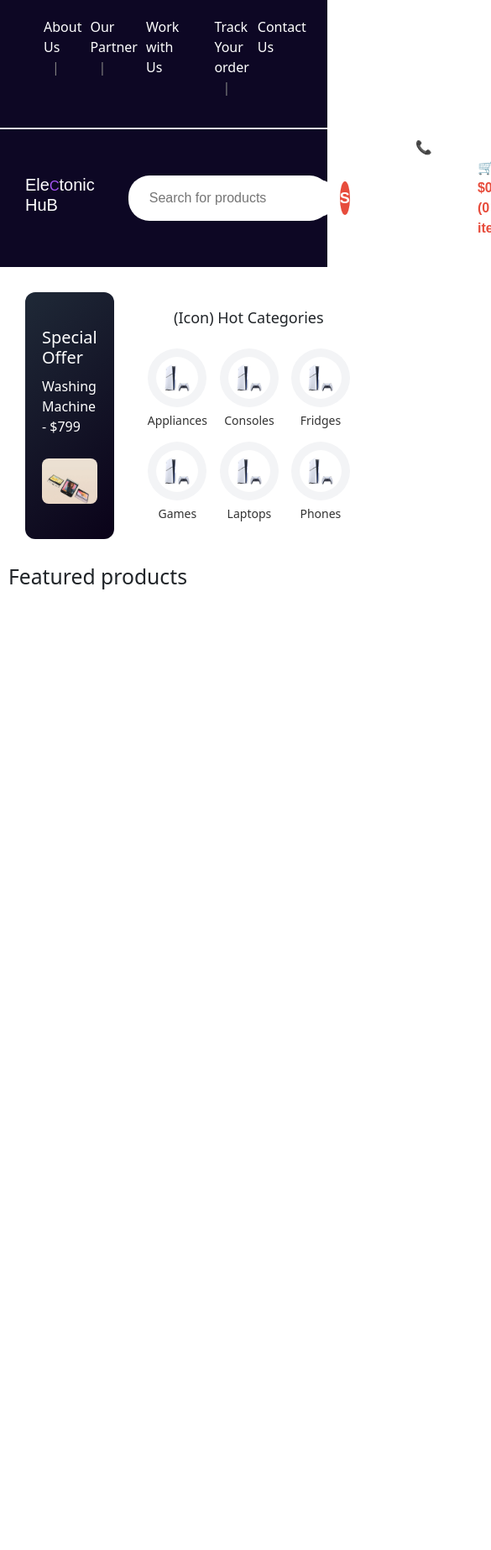
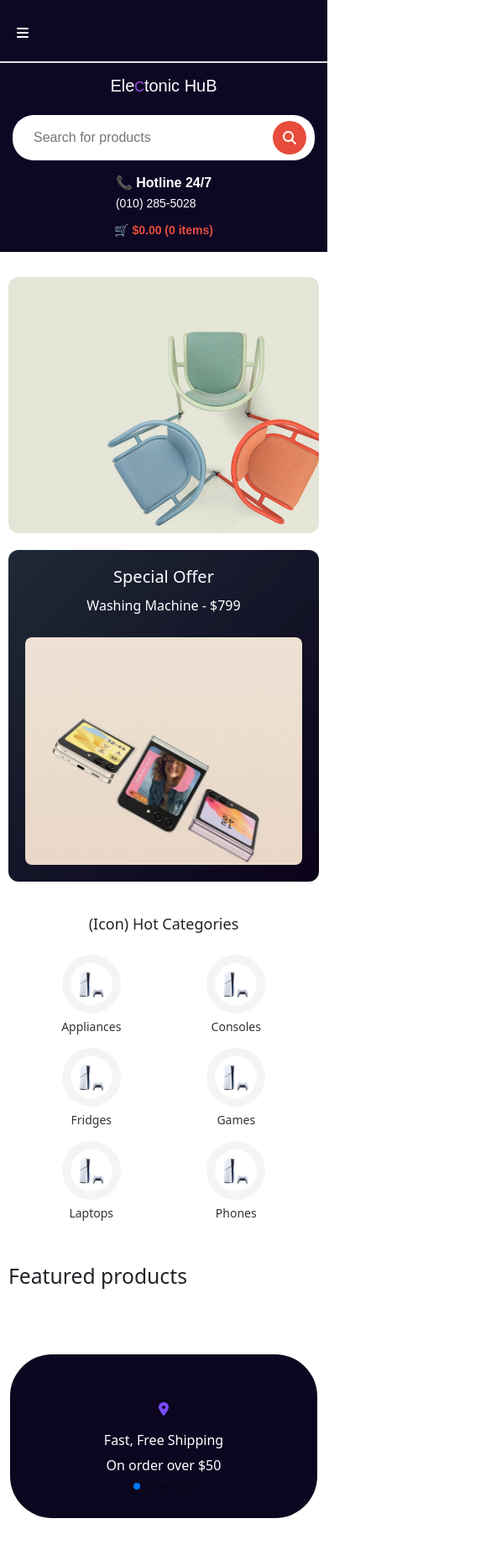
Before and after one commit to mahamoud-Elgohary/ElectronicHub, a plain HTML site: page LandingPage/LandingPage.html in a window 390 px wide. Shown: the top 1846 px of the page at 84% size, 585 px wide, since content can reach past the window. Before the commit the page ends 844 px from the top, so only its background shows below. Drawn offline with nearby package versions, Linux system fonts and the light colour scheme; no server answers.

Commit message:
Full Responsive and add Product in Landing page add new section for delivery instractions

```diff
--- a/LandingPage/LandingPage.css
+++ b/LandingPage/LandingPage.css
@@ -45,6 +45,7 @@ nav hr {
   border-top: 2px solid gray;
   margin: 0;
 }
+
 /* End Of Nav Bar  */
 
 
@@ -53,22 +54,26 @@ nav hr {
   display: flex;
   justify-content: space-between;
   align-items: center;
-    background:#0d0724;
+  background: #0d0724;
   padding: 10px 30px;
   color: white;
   font-family: Arial, sans-serif;
 }
+
 .logo h4 {
   font-size: 20px;
   color: white;
 }
+
 .logo span {
   color: #a855f7;
 }
+
 .search-bar {
   flex: 1;
   margin: 0 40px;
 }
+
 .search-bar form {
   display: flex;
   align-items: center;
@@ -77,6 +82,7 @@ nav hr {
   padding: 5px 10px;
   width: 80%;
 }
+
 .search-bar input {
   flex: 1;
   border: none;
@@ -84,6 +90,7 @@ nav hr {
   padding: 10px 15px;
   border-radius: 20px;
 }
+
 .search-bar button {
   background: #e74c3c;
   color: white;
@@ -96,14 +103,17 @@ nav hr {
   font-size: 18px;
   font-weight: bold;
 }
+
 .right-mid-nav {
   display: flex;
   gap: 20px;
   align-items: center;
 }
+
 .hotline span {
   font-weight: bold;
 }
+
 .cart {
   font-weight: bold;
   color: #e74c3c;
@@ -203,12 +213,13 @@ nav hr {
   gap: 25px;
   margin: 30px;
 }
+
 .ShowProduct-card {
   background: #fff;
   border-radius: 12px;
   padding: 20px;
   text-align: center;
-  box-shadow: 0 6px 12px rgba(0,0,0,0.15);
+  box-shadow: 0 6px 12px rgba(0, 0, 0, 0.15);
   transition: transform 0.2s ease-in-out;
   cursor: pointer;
   height: 350px;
@@ -248,10 +259,164 @@ nav hr {
   font-size: 16px;
 }
 
-.Product-landing-page{
+.Product-landing-page {
   margin: 20px auto;
   max-width: 1200px;
 }
-.Product-landing-page h2{
+
+.Product-landing-page h2 {
   padding-left: 10px;
 }
+
+
+.features-section {
+  background: #0d0620;
+  color: #fff;
+  border-radius: 50px;
+  padding: 20px;
+}
+
+.feature-item {
+  text-align: center;
+  padding: 15px;
+}
+
+.feature-icon {
+  font-size: 2rem;
+  color: #7a4bff;
+  margin-bottom: 10px;
+}
+
+.top-nav {
+  display: flex;
+  justify-content: space-between;
+  align-items: center;
+  padding: 15px 20px;
+  background-color: #0d0724;
+  color: white;
+}
+
+.top-nav .nav-links {
+  display: flex;
+  gap: 30px;
+}
+
+.top-nav ul {
+  display: flex;
+  list-style: none;
+  gap: 15px;
+}
+
+.top-nav a {
+  color: white;
+  text-decoration: none;
+}
+
+.menu-toggle {
+  display: none;
+  font-size: 22px;
+  cursor: pointer;
+  color: white;
+}
+
+/* ======================================= */
+/* Tablet (≤ 992px) */
+@media (max-width: 992px) {
+  .colection-content {
+    grid-template-columns: 1fr;
+  }
+
+  .right-colection {
+    grid-template-columns: 1fr;
+  }
+
+  .search-bar {
+    margin: 0 20px;
+  }
+
+  .search-bar form {
+    width: 100%;
+  }
+
+  .mid-navbar {
+    flex-wrap: wrap;
+    justify-content: center;
+    gap: 20px;
+  }
+
+  .right-mid-nav {
+    flex-direction: column;
+    gap: 10px;
+  }
+}
+
+/* ======================================= */
+/* Burger Menu (≤ 768px) */
+@media (max-width: 768px) {
+  @media (max-width: 768px) {
+    .menu-toggle {
+      display: block;
+      transition: 0.5s;
+    }
+
+    .top-nav {
+      flex-wrap: wrap;
+      justify-content: space-between;
+      position: relative;
+    }
+
+    .left-side,
+    .right-side {
+      overflow: hidden;
+      max-height: 0;
+      transition: max-height 0.4s ease;
+      display: flex;
+      flex-direction: column;
+      align-items: center;
+    }
+
+    .left-side ul,
+    .right-side ul {
+      flex-direction: column;
+      gap: 10px;
+    }
+
+    .left-side.active,
+    .right-side.active {
+      max-height: 300px;
+    }
+
+    .mid-navbar {
+      flex-direction: column;
+      gap: 15px;
+      padding: 15px;
+    }
+
+    .search-bar {
+      width: 100%;
+      margin: 0;
+    }
+
+    .search-bar form {
+      width: 100%;
+    }
+  }
+}
+
+/* ======================================= */
+/* Small Mobile (≤ 576px) */
+@media (max-width: 576px) {
+  .hot-categories {
+    grid-template-columns: repeat(2, 1fr);
+    /* 2 items per row */
+  }
+
+  .hot-categories h3 {
+    grid-column: span 2;
+    text-align: center;
+  }
+
+  .cart {
+    font-size: 14px;
+  }
+}
--- a/LandingPage/LandingPage.html
+++ b/LandingPage/LandingPage.html
@@ -8,37 +8,53 @@
     <link rel="stylesheet" href="LandingPage.css">
     <link href="https://cdn.jsdelivr.net/npm/bootstrap@5.3.8/dist/css/bootstrap.min.css" rel="stylesheet"
         integrity="sha384-sRIl4kxILFvY47J16cr9ZwB07vP4J8+LH7qKQnuqkuIAvNWLzeN8tE5YBujZqJLB" crossorigin="anonymous">
+    <link rel="stylesheet" href="https://cdn.jsdelivr.net/npm/swiper@11/swiper-bundle.min.css" />
+
+    <!-- Font Awesome icons -->
+    <link rel="stylesheet" href="https://cdnjs.cloudflare.com/ajax/libs/font-awesome/6.5.0/css/all.min.css">
+
 </head>
 
 <body>
    <nav>
+  <!-- Top Nav -->
   <div class="top-nav">
+    <div class="menu-toggle" id="menu-toggle">
+      <i class="fa-solid fa-bars"></i>
+    </div>
+
     <div class="left-side">
       <ul>
         <li><a href="">About Us </a> <span>|</span></li>
         <li><a href="">Our Partner </a><span>|</span></li>
-                    <li><a href="">Work with Us</a></li>
+        <li><a href="/Products/Products.html">Products</a></li>
       </ul>
     </div>
+
     <div class="right-side">
       <ul>
         <li><a href="">Track Your order </a><span>|</span></li>
+        <li><a href="">Categories </a><span>|</span></li>
         <li><a href="">Contact Us </a></li>
-
       </ul>
     </div>
   </div>
+
   <hr>
+
+  <!-- Mid Navbar -->
   <div class="mid-navbar">
     <div class="logo">
-                <h4>Ele<span>C</span>tonic HuB </span> </h4>
+      <h4>Ele<span>C</span>tonic HuB</h4>
     </div>
+
     <div class="search-bar">
       <form action="" id="search-form">
         <input type="text" placeholder="Search for products">
-                    <button>S</button>
+        <button><i class="fa fa-search"></i></button>
       </form>
     </div>
+
     <div class="right-mid-nav">
       <div class="hotline">
         <span>📞 Hotline 24/7</span><br>
@@ -99,18 +115,80 @@
 
     <div class="Product-landing-page">
         <h2>Featured products</h2>
-        <div  class="ShowProduct ShowProduct-grid" ></div>
+        <div class="ShowProduct ShowProduct-grid"></div>
+    </div>
+
+    <div class="container my-5">
+        <!-- Desktop / Tablet Layout -->
+        <div class="features-section d-none d-md-flex justify-content-around align-items-center">
+            <div class="feature-item">
+                <div class="feature-icon"><i class="fa-solid fa-location-dot"></i></div>
+                <h6>Fast, Free Shipping</h6>
+                <p class="mb-0">On order over $50</p>
+            </div>
+            <div class="feature-item">
+                <div class="feature-icon"><i class="fa-solid fa-truck-fast"></i></div>
+                <h6>Next Day Delivery</h6>
+                <p class="mb-0">Free - spend over $99</p>
+            </div>
+            <div class="feature-item">
+                <div class="feature-icon"><i class="fa-solid fa-rotate-left"></i></div>
+                <h6>60-Day Free Returns</h6>
+                <p class="mb-0">All shipping methods</p>
+            </div>
+            <div class="feature-item">
+                <div class="feature-icon"><i class="fa-solid fa-phone"></i></div>
+                <h6>Expert Customer Service</h6>
+                <p class="mb-0">Choose chat or call us</p>
+            </div>
+            <div class="feature-item">
+                <div class="feature-icon"><i class="fa-solid fa-heart"></i></div>
+                <h6>Exclusive Brands</h6>
+                <p class="mb-0">More exclusive products</p>
+            </div>
+        </div>
+
+        <!-- Mobile Layout (Swiper) -->
+        <div class="features-section d-md-none">
+            <div class="swiper mySwiper">
+                <div class="swiper-wrapper">
+                    <div class="swiper-slide feature-item">
+                        <div class="feature-icon"><i class="fa-solid fa-location-dot"></i></div>
+                        <h6>Fast, Free Shipping</h6>
+                        <p>On order over $50</p>
+                    </div>
+                    <div class="swiper-slide feature-item">
+                        <div class="feature-icon"><i class="fa-solid fa-truck-fast"></i></div>
+                        <h6>Next Day Delivery</h6>
+                        <p>Free - spend over $99</p>
+                    </div>
+                    <div class="swiper-slide feature-item">
+                        <div class="feature-icon"><i class="fa-solid fa-rotate-left"></i></div>
+                        <h6>60-Day Free Returns</h6>
+                        <p>All shipping methods</p>
+                    </div>
+                    <div class="swiper-slide feature-item">
+                        <div class="feature-icon"><i class="fa-solid fa-phone"></i></div>
+                        <h6>Expert Customer Service</h6>
+                        <p>Choose chat or call us</p>
+                    </div>
+                    <div class="swiper-slide feature-item">
+                        <div class="feature-icon"><i class="fa-solid fa-heart"></i></div>
+                        <h6>Exclusive Brands</h6>
+                        <p>More exclusive products</p>
+                    </div>
+                </div>
+                <!-- Swiper Pagination -->
+                <div class="swiper-pagination"></div>
+            </div>
+        </div>
     </div>
 
 
-
-
-    <script src="https://cdn.jsdelivr.net/npm/bootstrap@5.3.8/dist/js/bootstrap.bundle.min.js"
-        integrity="sha384-FKyoEForCGlyvwx9Hj09JcYn3nv7wiPVlz7YYwJrWVcXK/BmnVDxM+D2scQbITxI"
-        crossorigin="anonymous"></script>
-
+    <script src="https://cdn.jsdelivr.net/npm/bootstrap@5.3.2/dist/js/bootstrap.bundle.min.js"></script>
+    <script src="https://cdn.jsdelivr.net/npm/swiper@11/swiper-bundle.min.js"></script>
+    <script type="module" src="/Products/Products.js"></script>
     <script src="LandingPage.js"></script>
-    <script type="module" src="/Products/Products.js"></script>
 </body>
 
 </html>
--- a/LandingPage/LandingPage.js
+++ b/LandingPage/LandingPage.js
@@ -0,0 +1,18 @@
+var swiper = new Swiper(".mySwiper", {
+    slidesPerView: 1,
+    spaceBetween: 20,
+    pagination: {
+      el: ".swiper-pagination",
+      clickable: true,
+    },
+  });
+
+//   Burger Menu
+ const toggleBtn = document.getElementById("menu-toggle");
+  const leftSide = document.querySelector(".left-side");
+  const rightSide = document.querySelector(".right-side");
+
+  toggleBtn.addEventListener("click", () => {
+    leftSide.classList.toggle("active");
+    rightSide.classList.toggle("active");
+  });
```
Lines whose indentation alone changed are shown as unchanged.
